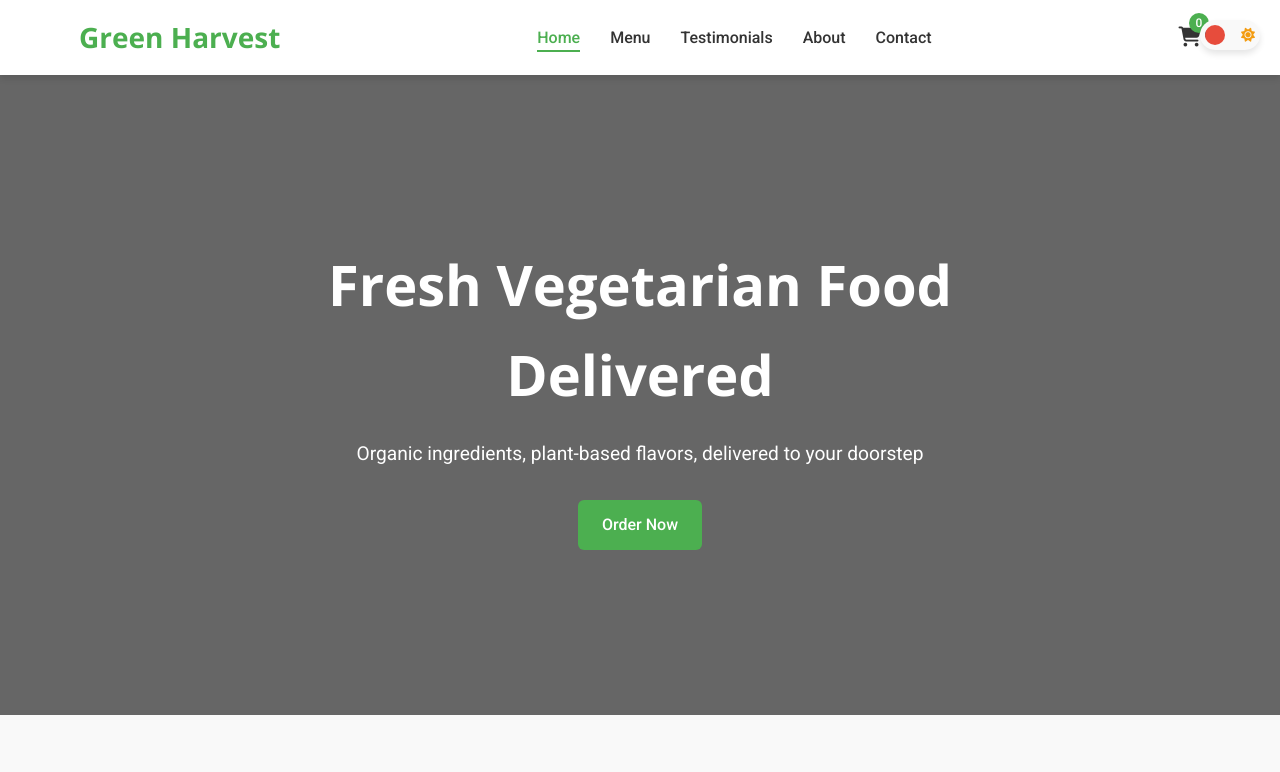
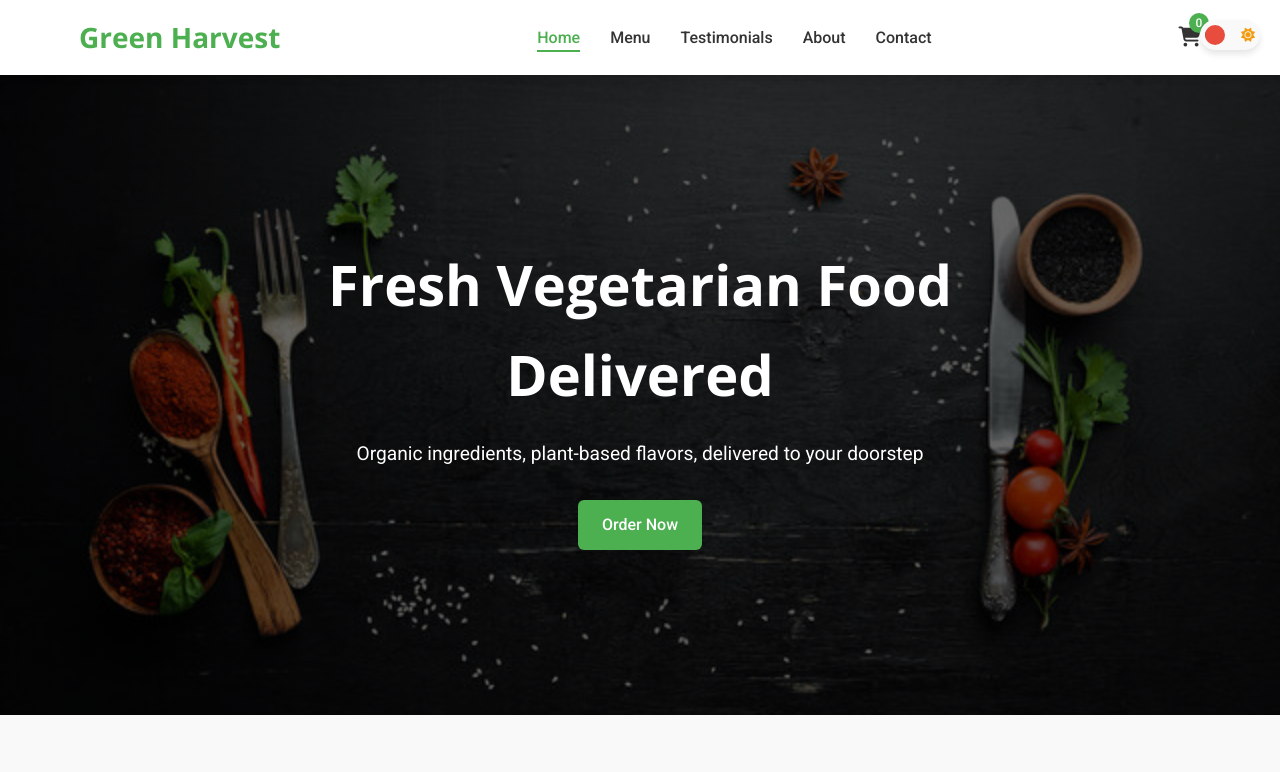
Before and after one commit to LakshayJ17/Food-ordering, a plain HTML site: page index.html in a window 1280 px wide. Shown: the top 772 px of the page. Drawn offline with nearby package versions, Linux system fonts and the light colour scheme.

Commit message:
ui changes

```diff
--- a/styles.css
+++ b/styles.css
@@ -258,7 +258,7 @@ nav ul li a::after {
 }
 
 .hero {
-    background: linear-gradient(rgba(0, 0, 0, 0.6), rgba(0, 0, 0, 0.6)), url('/api/placeholder/1200/800') no-repeat center center/cover;
+    background: linear-gradient(rgba(0, 0, 0, 0.6), rgba(0, 0, 0, 0.6)), url('/assets/hero-image.jpg') no-repeat center center/cover;
     height: 80vh;
     min-height: 400px;
     display: flex;
```
Also changed, not shown: index.html (+1 -0 lines), assets/hero-image.jpg (added).
